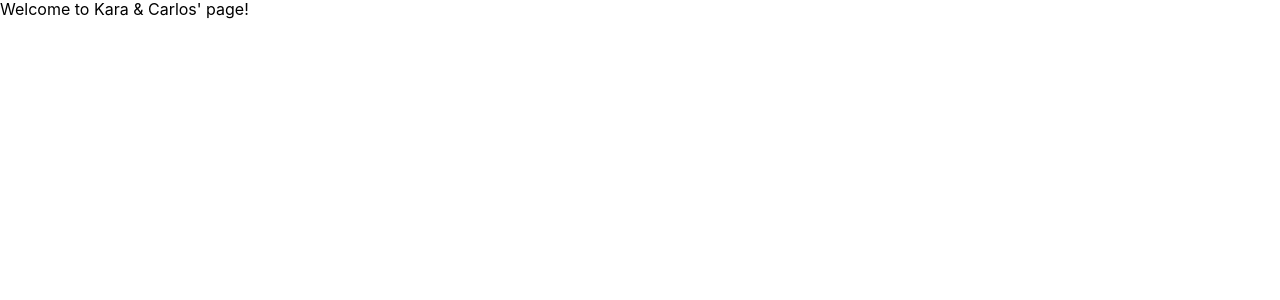
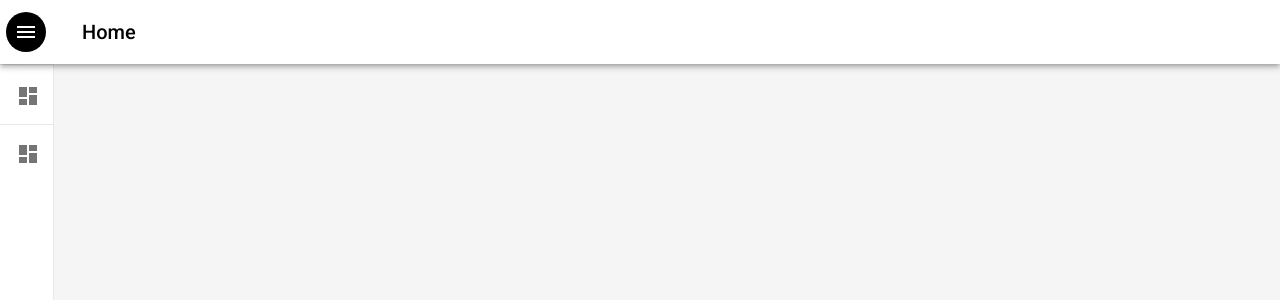
Before and after one commit to cgil/karalos, a React (Create React App) app: page / in a window 1280 px wide. Shown: the top 300 px of the page. Built offline with nearby package versions, Linux system fonts and the light colour scheme.

Commit message:
chore: Working expanding header

```diff
--- a/package.json
+++ b/package.json
@@ -5,6 +5,7 @@
   "homepage": "https://cgil.github.io/karalos",
   "dependencies": {
     "@fontsource/roboto": "^5.0.5",
+    "@mui/icons-material": "^5.14.1",
     "@mui/material": "^5.14.1",
     "@mui/styled-engine-sc": "^5.12.0",
     "@testing-library/jest-dom": "^5.14.1",
--- a/src/routes/home/home-page.tsx
+++ b/src/routes/home/home-page.tsx
@@ -1,8 +1,170 @@
+import {
+  Box,
+  Toolbar,
+  IconButton,
+  Typography,
+  Divider,
+  List,
+  Container,
+  Grid,
+  ListItemButton,
+  ListItemIcon,
+  ListItemText,
+  styled,
+} from "@mui/material";
+import CssBaseline from "@mui/material/CssBaseline";
+import MuiDrawer from "@mui/material/Drawer";
+import MuiAppBar, { AppBarProps as MuiAppBarProps } from "@mui/material/AppBar";
+import MenuIcon from "@mui/icons-material/Menu";
+import ChevronLeftIcon from "@mui/icons-material/ChevronLeft";
+import DashboardIcon from "@mui/icons-material/Dashboard";
+import React from "react";
 import { FC } from "react";
+import { toRem } from "../../utils/styled-components";
+
+const drawerWidth: number = 240;
+
+interface AppBarProps extends MuiAppBarProps {
+  open?: boolean;
+}
+
+const AppBar = styled(MuiAppBar, {
+  shouldForwardProp: (prop: string) => prop !== "open",
+})<AppBarProps>(({ theme, open }) => ({
+  zIndex: theme["zIndex"].drawer + 1,
+  transition: theme["transitions"].create(["width", "margin"], {
+    easing: theme["transitions"].easing.sharp,
+    duration: theme["transitions"].duration.leavingScreen,
+  }),
+  ...(open && {
+    marginLeft: `${toRem(drawerWidth)}`,
+    width: `calc(100% - ${drawerWidth}px)`,
+    transition: theme["transitions"].create(["width", "margin"], {
+      easing: theme["transitions"].easing.sharp,
+      duration: theme["transitions"].duration.enteringScreen,
+    }),
+  }),
+}));
+
+const Drawer = styled(MuiDrawer, {
+  shouldForwardProp: (prop: string) => prop !== "open",
+})(({ theme, open }) => ({
+  "& .MuiDrawer-paper": {
+    position: "relative",
+    whiteSpace: "nowrap",
+    width: `${toRem(drawerWidth)}`,
+    transition: theme["transitions"].create("width", {
+      easing: theme["transitions"].easing.sharp,
+      duration: theme["transitions"].duration.enteringScreen,
+    }),
+    boxSizing: "border-box",
+    ...(!open && {
+      overflowX: "hidden",
+      transition: theme["transitions"].create("width", {
+        easing: theme["transitions"].easing.sharp,
+        duration: theme["transitions"].duration.leavingScreen,
+      }),
+      width: theme["spacing"](7),
+      [theme["breakpoints"].up("sm")]: {
+        width: theme["spacing"](9),
+      },
+    }),
+  },
+}));
 
 // eslint-disable-next-line max-lines-per-function
 const HomePage: FC = () => {
-  return <>Welcome to Kara & Carlos' page!</>;
+  const [open, setOpen] = React.useState(false);
+  const toggleDrawer = () => {
+    setOpen(!open);
+  };
+
+  return (
+    <Box sx={{ display: "flex" }}>
+      <CssBaseline />
+      <AppBar position="absolute" open={open}>
+        <Toolbar
+          sx={{
+            pr: "24px", // keep right padding when drawer closed
+          }}
+        >
+          <IconButton
+            edge="start"
+            color="inherit"
+            aria-label="open drawer"
+            onClick={toggleDrawer}
+            sx={{
+              marginRight: "36px",
+              backgroundColor: "black",
+              ...(open && { display: "none" }),
+            }}
+          >
+            <MenuIcon />
+          </IconButton>
+          <Typography
+            component="h1"
+            variant="h6"
+            color="inherit"
+            noWrap
+            sx={{ flexGrow: 1, color: "black" }}
+          >
+            Home
+          </Typography>
+        </Toolbar>
+      </AppBar>
+      <Drawer variant="permanent" open={open}>
+        <Toolbar
+          sx={{
+            display: "flex",
+            alignItems: "center",
+            justifyContent: "flex-end",
+            px: [1],
+          }}
+        >
+          <IconButton onClick={toggleDrawer}>
+            <ChevronLeftIcon />
+          </IconButton>
+        </Toolbar>
+        <Divider />
+        <List component="nav">
+          <React.Fragment>
+            <ListItemButton>
+              <ListItemIcon>
+                <DashboardIcon />
+              </ListItemIcon>
+              <ListItemText primary="Home" />
+            </ListItemButton>
+          </React.Fragment>
+          <Divider sx={{ my: 1 }} />
+          <React.Fragment>
+            <ListItemButton>
+              <ListItemIcon>
+                <DashboardIcon />
+              </ListItemIcon>
+              <ListItemText primary="Gallery" />
+            </ListItemButton>
+          </React.Fragment>
+        </List>
+      </Drawer>
+      <Box
+        component="main"
+        sx={{
+          backgroundColor: (theme) =>
+            theme.palette.mode === "light"
+              ? theme.palette.grey[100]
+              : theme.palette.grey[900],
+          flexGrow: 1,
+          height: "100vh",
+          overflow: "auto",
+        }}
+      >
+        <Toolbar />
+        <Container maxWidth="lg" sx={{ mt: 4, mb: 4 }}>
+          <Grid container spacing={3}></Grid>
+        </Container>
+      </Box>
+    </Box>
+  );
 };
 
 // eslint-disable-next-line import/no-default-export
```
Also changed, not shown: 1 other file (tests, documents, lock files or other folders).
